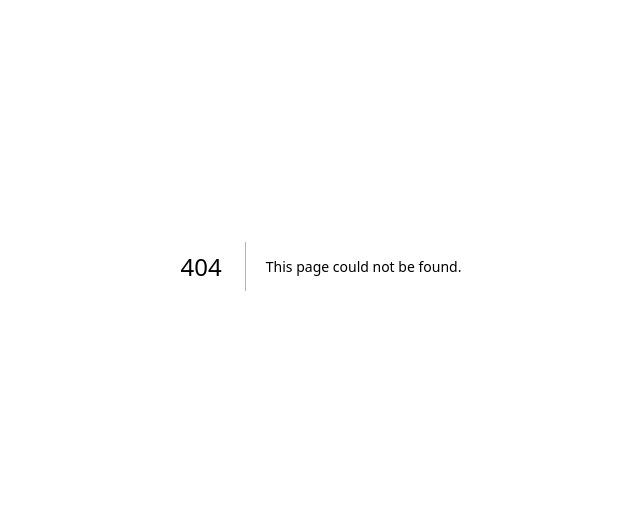
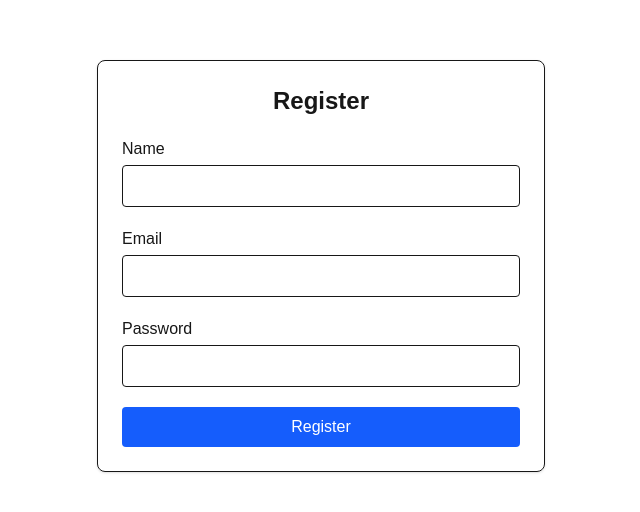
Before and after one commit to dksaddy/financial-planner-web, a Next.js app: page /register in a window 1280 px wide. Before the commit this address had no page. Shown: the part 134-646 px from the top of the page, without its empty margins (319-959 px from the left). Built offline with nearby package versions, Linux system fonts and the light colour scheme; no server answers.

Commit message:
Register Feature Tested

```diff
--- a/src/app/layout.js
+++ b/src/app/layout.js
@@ -1,5 +1,6 @@
 import { Geist, Geist_Mono } from "next/font/google";
 import "./globals.css";
+import { Toaster } from "react-hot-toast";
 
 const geistSans = Geist({
   variable: "--font-geist-sans",
@@ -22,7 +23,10 @@ export default function RootLayout({ children }) {
       lang="en"
       className={`${geistSans.variable} ${geistMono.variable} h-full antialiased`}
     >
-      <body className="min-h-full flex flex-col">{children}</body>
+      <body className="min-h-full flex flex-col">
+        {children}
+        <Toaster position="top-right" />
+      </body>
     </html>
   );
 }
--- /dev/null
+++ b/src/app/register/page.js
@@ -0,0 +1,118 @@
+"use client";
+
+import { useState } from "react";
+import { useRouter } from "next/navigation";
+import { useForm } from "react-hook-form";
+import { zodResolver } from "@hookform/resolvers/zod";
+import toast from "react-hot-toast";
+
+import { registerSchema } from "@/validations/auth.validation";
+import { register as registerUser } from "@/services/auth.service";
+
+export default function RegisterPage() {
+  const router = useRouter();
+  const [loading, setLoading] = useState(false);
+
+  const {
+    register,
+    handleSubmit,
+    formState: { errors },
+  } = useForm({
+    resolver: zodResolver(registerSchema),
+    defaultValues: {
+      name: "",
+      email: "",
+      password: "",
+    },
+  });
+
+  const onSubmit = async (data) => {
+    try {
+      setLoading(true);
+
+      const response = await registerUser(data);
+
+      toast.success(response.message);
+
+      router.push("/login");
+    } catch (error) {
+      toast.error(
+        error.response?.data?.message || "Registration failed"
+      );
+    } finally {
+      setLoading(false);
+    }
+  };
+
+  return (
+    <main className="flex min-h-screen items-center justify-center">
+      <form
+        onSubmit={handleSubmit(onSubmit)}
+        className="w-full max-w-md space-y-5 rounded-lg border p-6 shadow"
+      >
+        <h1 className="text-2xl font-bold text-center">
+          Register
+        </h1>
+
+        {/* Name */}
+        <div>
+          <label className="block mb-1">Name</label>
+
+          <input
+            type="text"
+            {...register("name")}
+            className="w-full border rounded px-3 py-2"
+          />
+
+          {errors.name && (
+            <p className="text-red-500 text-sm mt-1">
+              {errors.name.message}
+            </p>
+          )}
+        </div>
+
+        {/* Email */}
+        <div>
+          <label className="block mb-1">Email</label>
+
+          <input
+            type="email"
+            {...register("email")}
+            className="w-full border rounded px-3 py-2"
+          />
+
+          {errors.email && (
+            <p className="text-red-500 text-sm mt-1">
+              {errors.email.message}
+            </p>
+          )}
+        </div>
+
+        {/* Password */}
+        <div>
+          <label className="block mb-1">Password</label>
+
+          <input
+            type="password"
+            {...register("password")}
+            className="w-full border rounded px-3 py-2"
+          />
+
+          {errors.password && (
+            <p className="text-red-500 text-sm mt-1">
+              {errors.password.message}
+            </p>
+          )}
+        </div>
+
+        <button
+          type="submit"
+          disabled={loading}
+          className="w-full rounded bg-blue-600 py-2 text-white disabled:opacity-50"
+        >
+          {loading ? "Registering..." : "Register"}
+        </button>
+      </form>
+    </main>
+  );
+}
--- /dev/null
+++ b/src/validations/auth.validation.js
@@ -0,0 +1,16 @@
+import { z } from "zod";
+
+export const registerSchema = z.object({
+  name: z
+    .string()
+    .min(3, "Name must be at least 3 characters")
+    .max(100, "Name cannot exceed 100 characters"),
+
+  email: z
+    .string()
+    .email("Invalid email address"),
+
+  password: z
+    .string()
+    .min(8, "Password must be at least 8 characters"),
+});
```
Also changed, not shown: src/components/common/Button.jsx (added), src/components/common/Input.jsx (added).
